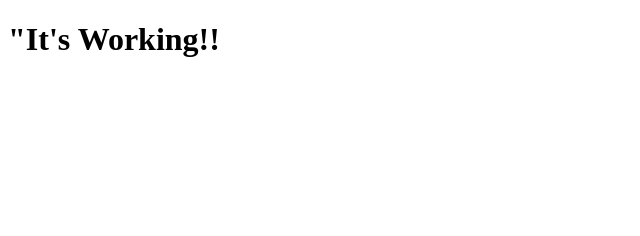
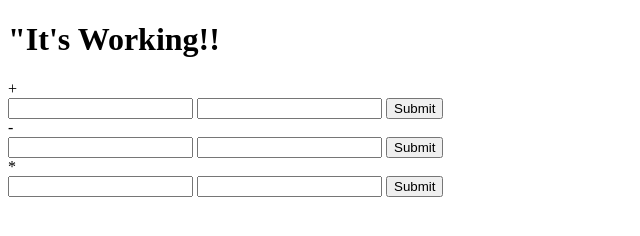
Before and after one commit to brendagonzalezvalle/vs-assignments, a website: page html_calculator_assignment_level2/index.html in a window 1280 px wide. Shown: the whole page, without its empty margins (0-640 px from the left). Drawn offline with Linux system fonts and the light colour scheme.

Commit message:
created form and buttons for 3 elements

```diff
--- a/html_calculator_assignment_level2/index.html
+++ b/html_calculator_assignment_level2/index.html
@@ -2,6 +2,27 @@
 <html>
     <head>
         <h1> "It's Working!!</h1>
+        <div> +
+            <form name = "add">
+                <input type="number"/>
+                <input type="number"/>
+                <button> Submit </button>
+            </form>
+        </div>
+        <div> -
+            <form name = "subtract">
+                <input type="number"/>
+                <input type="number"/>
+                <button> Submit </button>
+            </form>
+        </div>
+        <div> *
+            <form name = "multiply">
+                <input type="number"/>
+                <input type="number"/>
+                <button> Submit </button>
+            </form>
+        </div>
 
     </head>
     <body>
```
Also changed, not shown: html_calculator_assignment_level2/app.js (+10 -0 lines).
